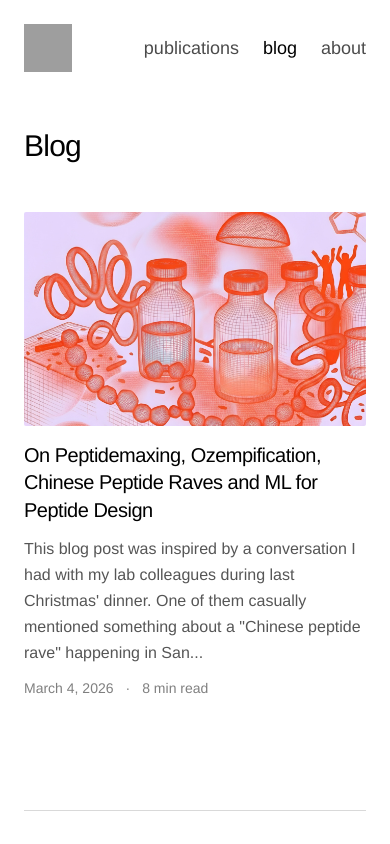
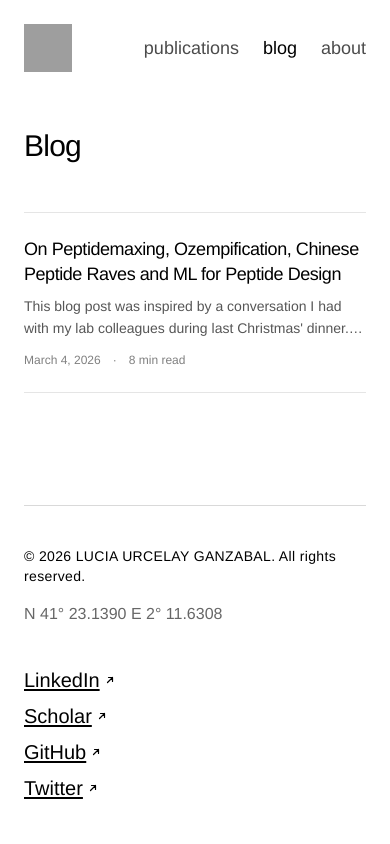
Before and after one commit to luciaurcelay/luciaurcelay.github.io, a React (Vite) app: page /blog in a window 390 px wide. Shown: the top 844 px of the page. Built offline with nearby package versions, Linux system fonts and the light colour scheme; grey boxes are pictures that could not be loaded.

Commit message:
redesign blog post cards to horizontal Substack-style layout
Cards are now single-column, centered, with image on the left and text
on the right. Image is hidden on mobile. Replaced the 2-column grid.

Co-Authored-By: Claude Sonnet 4.6 <noreply@anthropic.com>

```diff
--- a/src/pages/Blog/index.tsx
+++ b/src/pages/Blog/index.tsx
@@ -17,7 +17,7 @@ export default function Blog() {
             Blog
           </motion.h1>
 
-          <div className="grid grid-cols-1 md:grid-cols-2 gap-8 md:gap-12">
+          <div className="flex flex-col gap-0 max-w-2xl mx-auto">
             {blogPosts.map((post, index) => (
               <motion.div
                 key={post.slug}
@@ -29,9 +29,9 @@ export default function Blog() {
                   ease: 'easeOut',
                 }}
               >
-                <Link to={`/blog/${post.slug}`} className="group block">
-                  <article className="space-y-4">
-                    <div className="aspect-[16/10] w-full overflow-hidden rounded-sm">
+                <Link to={`/blog/${post.slug}`} className="group block py-6 border-b border-primary/10 first:border-t">
+                  <article className="flex gap-5 items-start">
+                    <div className="hidden sm:block flex-shrink-0 w-36 aspect-[16/10] overflow-hidden rounded-sm">
                       <img
                         src={post.coverImage}
                         alt={post.title}
@@ -39,16 +39,16 @@ export default function Blog() {
                       />
                     </div>
 
-                    <div className="space-y-3">
-                      <h2 className="text-xl md:text-2xl font-medium tracking-tight group-hover:opacity-70 transition-opacity duration-200 leading-snug">
+                    <div className="flex-1 space-y-2 min-w-0">
+                      <h2 className="text-lg font-medium tracking-tight group-hover:opacity-70 transition-opacity duration-200 leading-snug">
                         {post.title}
                       </h2>
 
-                      <p className="text-base text-primary-light leading-relaxed">
+                      <p className="text-sm text-primary-light leading-relaxed line-clamp-2">
                         {post.excerpt}
                       </p>
 
-                      <div className="flex items-center gap-3 text-sm text-primary/50">
+                      <div className="flex items-center gap-3 text-xs text-primary/50 pt-1">
                         <time dateTime={post.date}>
                           {formatDate(post.date)}
                         </time>
```
